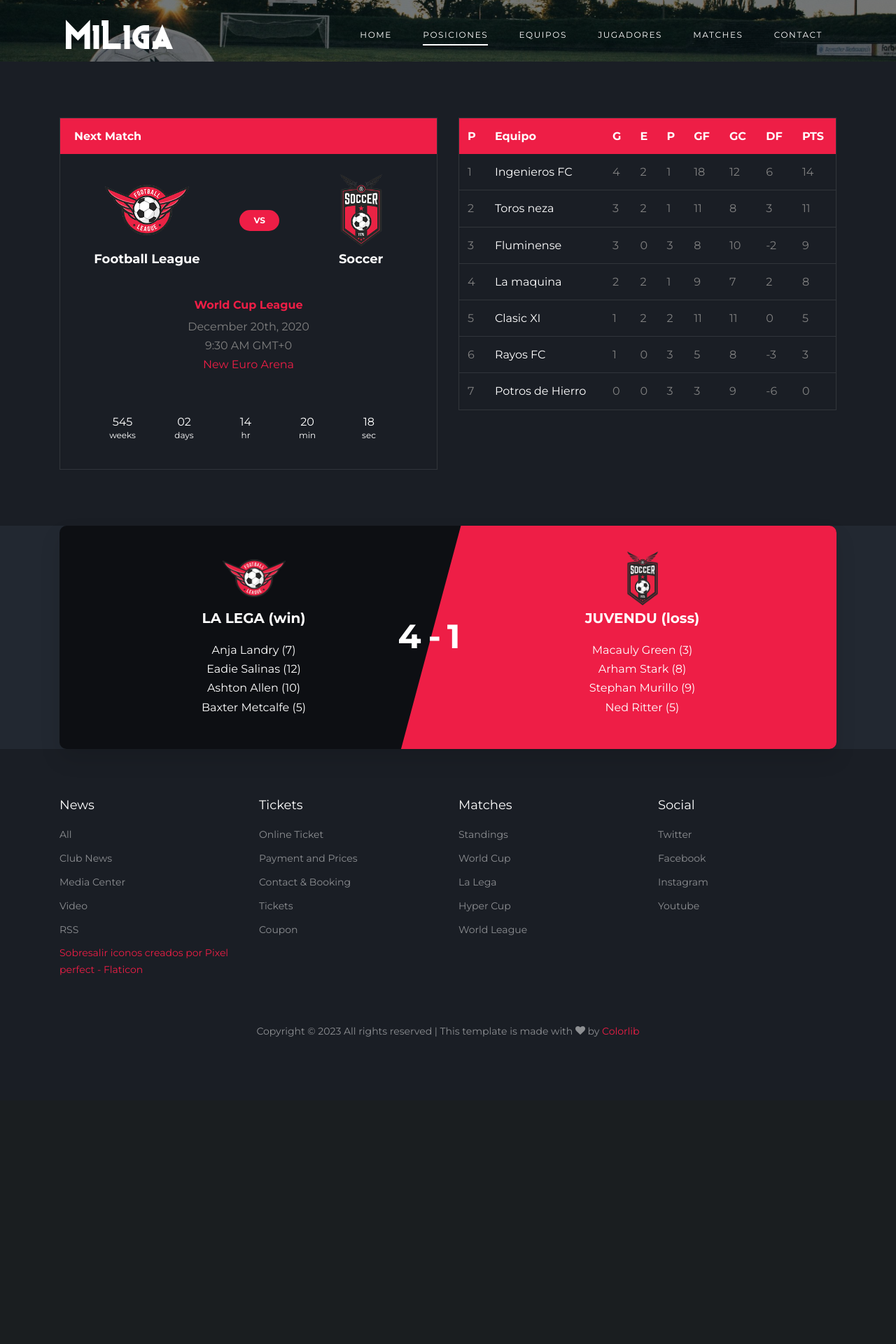
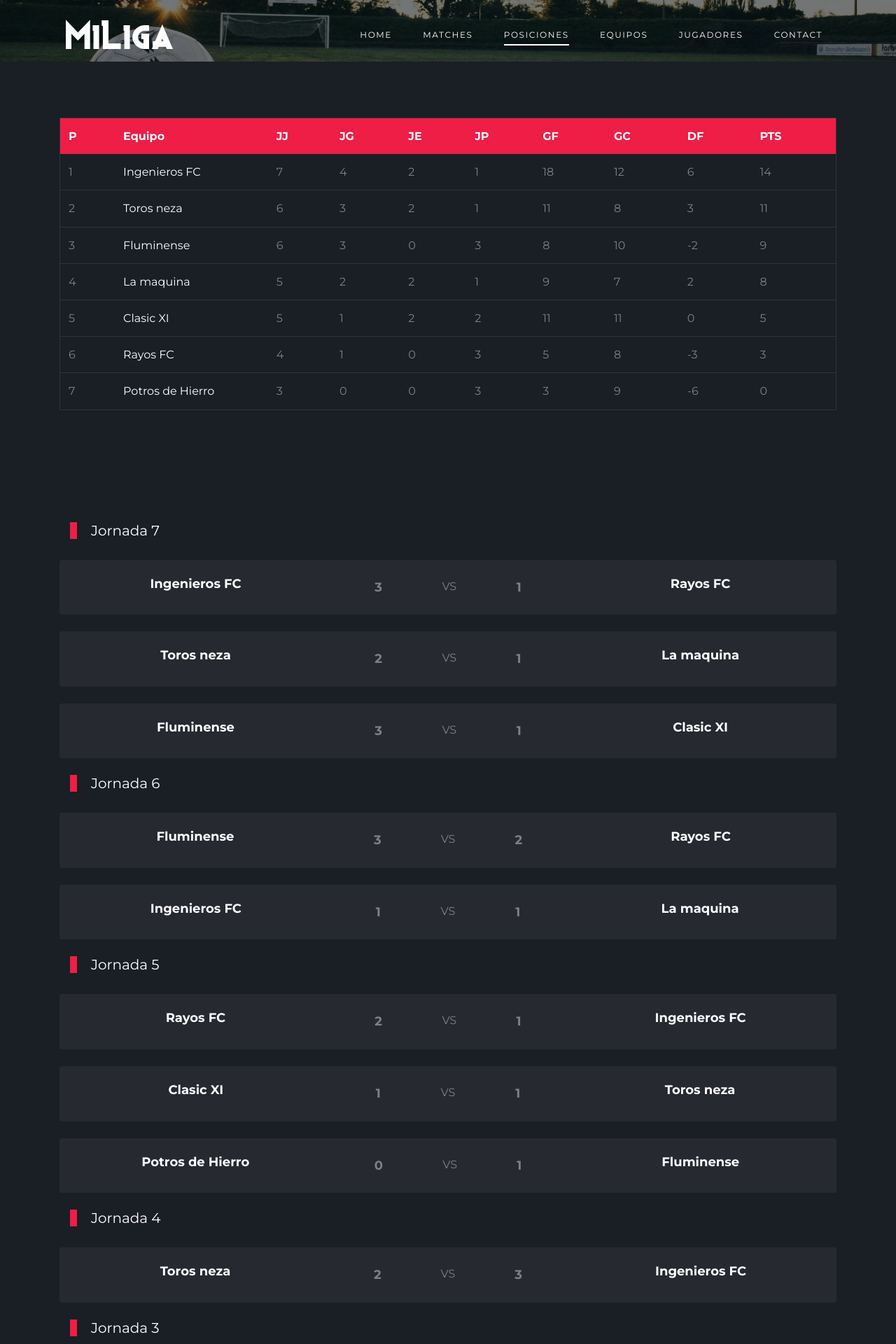
Before and after one commit to jmedrano97/ligas_proyecto, a Django app: page /posiciones in a window 1280 px wide. Shown: the top 1920 px of the page at 70% size. Before the commit the page ends 1481 px from the top, so only its background shows below. Run offline with Django 4.2, Linux system fonts and the light colour scheme; data comes from the database, SQL or seed files in the repository; both versions use the stored data as it was after the commit; some libraries are stand-ins or nearby versions; some web fonts are replaced.

Commit message:
mostrar solo las jornadas sin finalizar /  listo tabla de pos

```diff
--- a/miliga/templates/miliga/base_1.html
+++ b/miliga/templates/miliga/base_1.html
@@ -65,10 +65,10 @@
             <nav class="site-navigation position-relative text-right" role="navigation">
               <ul class="site-menu main-menu js-clone-nav mr-auto d-none d-lg-block">
                 <li class="{% if zona == 'index' %}active{% endif %}"><a href="{% url 'miliga:index' %}" class="nav-link">Home</a></li>
+                <li class="{% if zona == 'matches' %}active{% endif %}"><a href="{% url 'miliga:matches' %}" class="nav-link">Matches</a></li>
                 <li class="{% if zona == 'posiciones' %}active{% endif %}"><a href="{% url 'miliga:posiciones' %}">posiciones</a></li>
                 <li class="{% if zona == 'equipos' %}active{% endif %}"><a href="{% url 'miliga:equipos' %}">Equipos</a></li>
                 <li class="{% if zona == 'jugadores' %}active{% endif %}"><a href="{% url 'miliga:jugadores' %}" class="nav-link">Jugadores</a></li>
-                <li class="{% if zona == 'matches' %}active{% endif %}"><a href="{% url 'miliga:matches' %}" class="nav-link">Matches</a></li>
                 <li class="{% if zona == 'home' %}active{% endif %}"><a href="contact.html" class="nav-link">Contact</a></li>
               </ul>
             </nav>
--- a/miliga/templates/miliga/index.html
+++ b/miliga/templates/miliga/index.html
@@ -47,10 +47,10 @@
             <nav class="site-navigation position-relative text-right" role="navigation">
               <ul class="site-menu main-menu js-clone-nav mr-auto d-none d-lg-block">
                 <li class="{% if zona == 'index' %}active{% endif %}"><a href="{% url 'miliga:index' %}" class="nav-link">Home</a></li>
+                <li class="{% if zona == 'matches' %}active{% endif %}"><a href="{% url 'miliga:matches' %}" class="nav-link">Matches</a></li>
                 <li class="{% if zona == 'posiciones' %}active{% endif %}"><a href="{% url 'miliga:posiciones' %}">posiciones</a></li>
                 <li class="{% if zona == 'equipos' %}active{% endif %}"><a href="{% url 'miliga:equipos' %}">Equipos</a></li>
                 <li class="{% if zona == 'jugadores' %}active{% endif %}"><a href="{% url 'miliga:jugadores' %}" class="nav-link">Jugadores</a></li>
-                <li class="{% if zona == 'matches' %}active{% endif %}"><a href="{% url 'miliga:matches' %}" class="nav-link">Matches</a></li>
                 <li class="{% if zona == 'home' %}active{% endif %}"><a href="contact.html" class="nav-link">Contact</a></li>
               </ul>
             </nav>
--- a/miliga/templates/miliga/posiciones.html
+++ b/miliga/templates/miliga/posiciones.html
@@ -8,6 +8,33 @@
         color: rgb(255, 255, 255);
 
     }
+    .texto-multilinea {
+        display: -webkit-box; /* Establece el elemento como un contenedor flexible */
+        -webkit-box-orient: vertical; /* Establece la dirección de apilamiento vertical */
+        overflow: hidden; /* Oculta el contenido que se sale del contenedor */
+        -webkit-line-clamp: 2; /* Establece el número máximo de líneas */
+      }
+    .maximo{
+        max-width: 50%;
+    }
+
+    .nom_equipo{
+        width: 170px;
+    }
+
+    @media (max-width: 768px) {
+        .nom_equipo {
+          width: 120px;
+        }
+      }
+    .resultado_conf{
+        font-size: 18px;
+        font-weight: bold;
+    }
+    .nom_equipo_table{
+        max-width: 100px !important;
+    }
+
 </style>
 {% endblock %}
 {% block content %}
@@ -15,55 +42,17 @@
 <div class="site-section bg-dark">
     <div class="container">
         <div class="row">
-            <div class="col-lg-6">
-                <div class="widget-next-match">
-                    <div class="widget-title">
-                        <h3>Next Match</h3>
-                    </div>
-                    <div class="widget-body mb-3">
-                        <div class="widget-vs">
-                            <div class="d-flex align-items-center
-                                justify-content-around justify-content-between
-                                w-100">
-                                <div class="team-1 text-center">
-                                    <img src="{% static 'images/logo_1.png'%}"
-                                        alt="Image">
-                                    <h3>Football League</h3>
-                                </div>
-                                <div>
-                                    <span class="vs"><span>VS</span></span>
-                                </div>
-                                <div class="team-2 text-center">
-                                    <img src="{% static 'images/logo_2.png'%}"
-                                        alt="Image">
-                                    <h3>Soccer</h3>
-                                </div>
-                            </div>
-                        </div>
-                    </div>
-
-                    <div class="text-center widget-vs-contents mb-4">
-                        <h4>World Cup League</h4>
-                        <p class="mb-5">
-                            <span class="d-block">December 20th, 2020</span>
-                            <span class="d-block">9:30 AM GMT+0</span>
-                            <strong class="text-primary">New Euro Arena</strong>
-                        </p>
-
-                        <div id="date-countdown2" class="pb-1"></div>
-                    </div>
-                </div>
-            </div>
-            <div class="col-lg-6">
-                <div class="widget-next-match">
-                    <table class="table custom-table">
+            <div class="col-lg-12">
+                <div class="widget-next-match table-responsive">
+                    <table class="table custom-table ">
                         <thead>
                             <tr>
                                 <th>P</th>
                                 <th>Equipo</th>
-                                <th>G</th>
-                                <th>E</th>
-                                <th>P</th>
+                                <th>JJ</th>
+                                <th>JG</th>
+                                <th>JE</th>
+                                <th>JP</th>
                                 <th>GF</th>
                                 <th>GC</th>
                                 <th>DF</th>
@@ -75,7 +64,8 @@
                             {% for equipo in equipos %}
                             <tr>
                                 <td>{{ forloop.counter }}</td>
-                                <td><strong class="text-white">{{equipo.nombre}}</strong></td>
+                                <td class="nom_equipo_table"><strong class="text-white">{{equipo.nombre}}</strong></td>
+                                <td>{{equipo.partidos_juados}}</td>
                                 <td>{{equipo.partidos_ganados}}</td>
                                 <td>{{equipo.partidos_empatados}}</td>
                                 <td>{{equipo.partidos_perdidos}}</td>
@@ -95,45 +85,45 @@
     </div>
 </div>
 
+<div class="site-section bg-dark">
+    <div class="container">
+        {% for jornada in jornadas %}
+        <div class="col-12 title-section">
+            <h2 class="heading">Jornada {{jornada.numero}}</h2>
+        </div>
+        <div class="row justify-content-center">
+            {% for partido in jornada.partido_set.all %}
+                {%if partido.resultado_confirmado %}
+                <div class="col-lg-12 mb-4">
+                    <div class="bg-light p-1 rounded">
+                        <div class="widget-body">
+                            <div class="widget-vs d-flex flex-column flex-md-column flex-lg-row ">
+                                <div class="d-flex justify-content-between w-100">
+                                    <div class="team-1 text-center flex-grow-1 maximo d-flex justify-content-around">
+                                        <h3 class="texto-multilinea nom_equipo">{{partido.equipo_local}}</h3>
+                                        <span class="resultado_conf">{{partido.goles_local}}</span>
+                                    </div>
+                                    <div>
+                                        <span class="flex-grow-1 maximo"><span>VS</span></span>
+                                    </div>
+                                    <div class="team-2 text-center flex-grow-1 maximo d-flex justify-content-around">
+                                        <span class="resultado_conf">{{partido.goles_visitante}}</span>
+                                        <h3 class="texto-multilinea nom_equipo">{{partido.equipo_visitante}}</h3>
+                                    </div>
+                                </div>
+                            </div>
+                        </div>
 
-<div class="container" style="">
+                    </div>
+                </div>
+                {%endif%}
+            {%endfor%}
+        </div>
+        {%endfor%}
 
 
-    <div class="row">
-        <div class="col-lg-12">
 
-            <div class="d-flex team-vs">
-                <span class="score">4-1</span>
-                <div class="team-1 w-50">
-                    <div class="team-details w-100 text-center">
-                        <img src="{% static 'images/logo_1.png'%}" alt="Image"
-                            class="img-fluid">
-                        <h3>LA LEGA <span>(win)</span></h3>
-                        <ul class="list-unstyled">
-                            <li>Anja Landry (7)</li>
-                            <li>Eadie Salinas (12)</li>
-                            <li>Ashton Allen (10)</li>
-                            <li>Baxter Metcalfe (5)</li>
-                        </ul>
-                    </div>
-                </div>
-                <div class="team-2 w-50">
-                    <div class="team-details w-100 text-center">
-                        <img src="{% static 'images/logo_2.png'%}" alt="Image"
-                            class="img-fluid">
-                        <h3>JUVENDU <span>(loss)</span></h3>
-                        <ul class="list-unstyled">
-                            <li>Macauly Green (3)</li>
-                            <li>Arham Stark (8)</li>
-                            <li>Stephan Murillo (9)</li>
-                            <li>Ned Ritter (5)</li>
-                        </ul>
-                    </div>
-                </div>
-            </div>
-        </div>
     </div>
 </div>
 
-
 {% endblock %}
--- a/miliga/urls.py
+++ b/miliga/urls.py
@@ -2,7 +2,7 @@ from django.urls import path
 from miliga.views.equipos import equipos,create_equipo,detail_equipo,edit_equipo,delete_equipo
 from miliga.views.general import index,download_template,download_ejemplo
 from miliga.views.jugadores import jugadores,create_jugador,detail_jugador,edit_jugador,delete_jugador,create_jugadores_archivo,subir_img_jugador
-from miliga.views.matches import posiciones,matches,finalizar_partido,crear_jornada
+from miliga.views.matches import posiciones,matches,finalizar_partido,crear_jornada,confirmar_resultado
 
 
 
@@ -16,6 +16,8 @@ urlpatterns = [
     path('posiciones', posiciones, name='posiciones'),
     path('finalizar_partido/<int:opcion>/<int:partido_id>/', finalizar_partido, name='finalizar_partido'),
     path('crear_jornada', crear_jornada, name='crear_jornada'),
+    path('confirmar_resultado/<int:partido_id>/', confirmar_resultado, name='confirmar_resultado'),
+
 
     path('equipos', equipos, name='equipos'),
     path('create_equipo', create_equipo, name='create_equipo'),
--- a/miliga/views/matches.py
+++ b/miliga/views/matches.py
@@ -1,21 +1,12 @@
-import os
 import itertools
 import random
 import datetime
 from django.shortcuts import render
-
-from ligas import settings
 from miliga.models import *
 from miliga.forms import *
 from django.shortcuts import redirect
 from django.shortcuts import get_object_or_404
-from django.contrib import messages
-import pandas as pd
-from django.db.models import Count
-from django.http import HttpResponse
-import openpyxl
-from django.db.models import Q, Prefetch
-
+from django.db import transaction
 # Create your views here.
 
 def posiciones(request):
@@ -23,13 +14,16 @@ def posiciones(request):
     context['zona'] = 'posiciones'
     equipos = Equipo.objects.all().order_by('-puntuacion')
     context['equipos'] = equipos
+    jornadas = Jornada.objects.prefetch_related('partido_set').order_by('-numero')
+    context['jornadas'] = jornadas
     return render(request, 'miliga/posiciones.html',context)
 
 def matches(request):
     context = {}
     context['zona'] = 'matches'
-    jornadas = Jornada.objects.prefetch_related('partido_set')
+    jornadas = Jornada.objects.prefetch_related('partido_set').order_by('-numero')
     context['jornadas'] = jornadas
+    context = comprobar_mensajes(request, context)
     return render(request, 'miliga/matches.html',context)
 
 def finalizar_partido(request, opcion ,partido_id):
@@ -75,9 +69,59 @@ def crear_jornada(request):
 
     return redirect('miliga:matches')
 
-def confirmar_resultado(request):
+def confirmar_resultado(request, partido_id):
     context = {}
-    context['zona'] = 'confirmar_resultado'
-    jornadas = Jornada.objects.prefetch_related('partido_set')
-    context['jornadas'] = jornadas
-    return render(request, 'miliga/confirmar_resultado.html',context)
+    if request.method == 'POST':
+        partido = get_object_or_404(Partido, id=partido_id)
+        goles_local= request.POST['goles_local']            if 'goles_local'    in request.POST else None
+        goles_visitante= request.POST['goles_visitante']    if 'goles_visitante' in request.POST else None
+        try:
+            with transaction.atomic():
+                goles_local = int(goles_local)
+                goles_visitante = int(goles_visitante)
+
+                partido.goles_local = goles_local
+                partido.goles_visitante = goles_visitante
+                partido.hora_terminacion = datetime.datetime.now()
+                partido.finalizado = True
+                partido.resultado_confirmado = True
+                partido.save()
+
+                if goles_local > goles_visitante:
+                    partido.equipo_local.agregar_partido_ganado(goles_a_favor=goles_local, goles_en_contra=goles_visitante)
+                    partido.equipo_visitante.agregar_partido_perdido(goles_a_favor=goles_visitante, goles_en_contra=goles_local)
+                elif goles_local == goles_visitante:
+                    partido.equipo_local.agregar_partido_empatado(goles_a_favor=goles_local, goles_en_contra=goles_visitante)
+                    partido.equipo_visitante.agregar_partido_empatado(goles_a_favor=goles_local, goles_en_contra=goles_visitante)
+                elif goles_local < goles_visitante:
+                    partido.equipo_local.agregar_partido_perdido(goles_a_favor=goles_local, goles_en_contra=goles_visitante)
+                    partido.equipo_visitante.agregar_partido_ganado(goles_a_favor=goles_visitante, goles_en_contra=goles_local)
+
+                # Obtener la última jornada
+                jornada_actual = get_object_or_404(Jornada, id=partido.jornada.id)
+
+                # Buscar si hay algún partido sin confirmar
+                partidos_sin_confirmar = Partido.objects.filter(jornada=jornada_actual, resultado_confirmado=False)
+
+                # Si no hay partidos sin confirmar, marcar la jornada como terminada
+                if not partidos_sin_confirmar:
+                    jornada_actual.jornada_terminada = True
+                    jornada_actual.save()
+
+            mensaje = {'desc':'Resultado confirmado', 'tipo':'success'}
+            request.session['mensaje'] = mensaje
+        except Exception as e:
+            print('Error-----------')
+            print(e)
+            mensaje = {'desc':'Error al confirmar resultado', 'tipo':'danger'}
+            request.session['mensaje'] = mensaje
+
+    return redirect('miliga:matches')
+
+
+
+def comprobar_mensajes(request, context):
+    if 'mensaje' in request.session:
+        context['mensaje'] = request.session.get('mensaje')
+        del request.session['mensaje']
+    return context
```
Also changed, not shown: miliga/models.py (+29 -0 lines), miliga/templates/miliga/matches.html (+60 -47 lines), db.sqlite3, media/equipos/2_VupEnsJ.png (added), miliga/migrations/0018_partido_resultado_confirmado.py (added), miliga/migrations/0019_jornada_jornada_terminada.py (added).
